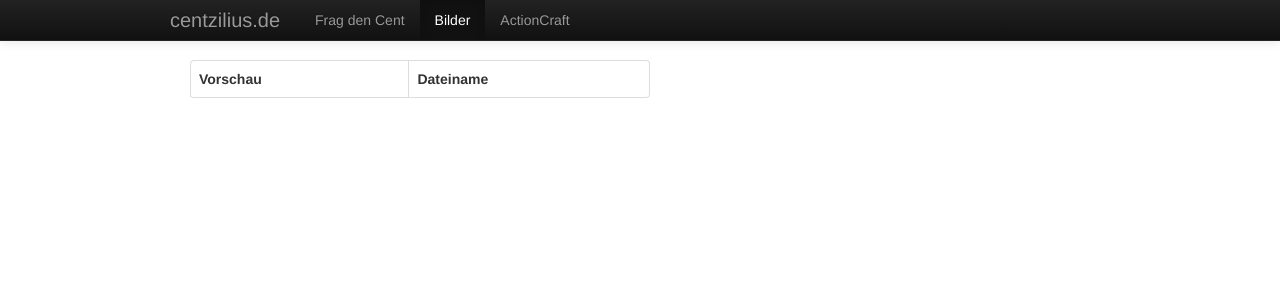
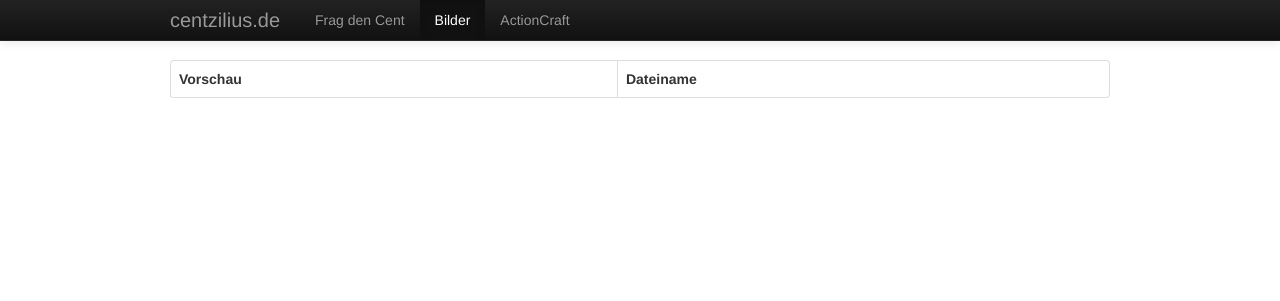
Before and after one commit to Centzilius/img.centzilius.de, a PHP site: page / in a window 1280 px wide. Shown: the top 301 px of the page. Run offline with PHP 8.4, Linux system fonts and the light colour scheme; lists and menus that the app fills with data are empty.

Commit message:
ok... now its a large table but it's centered

```diff
--- a/index.php
+++ b/index.php
@@ -24,7 +24,7 @@ if (isset($_GET['thumbnail'])) {
     $img=$createfunc($fn);
     $w=imagesx($img);
     $h=imagesy($img);
-    $nw=140; # 140px breit
+    $nw=200; # 140px breit
     $nh=floor($h*($nw/$w));
     $new=imagecreatetruecolor($nw,$nh);
     #imagealphablending($new, false);
@@ -67,9 +67,6 @@ if (isset($_GET['thumbnail'])) {
     </div>
   </div>
   <div class="container">
-    <div class="row">
-      <div class="span3">
-        <div class="span6">
     <table class="table table-bordered table-hover">
       <thead>
         <tr>
@@ -82,7 +79,7 @@ if (isset($_GET['thumbnail'])) {
 if ($h = opendir(__DIR__)) {
 	while (false !== ($e = readdir($h))) {
 		if ($e[0]!='.' && in_array(pathinfo($e,PATHINFO_EXTENSION),array("jpg","png","gif","jpeg"))) {
-			echo "<tr><td><img src=\"index.php?thumbnail=".$e."\" class=img-polaroid alt=Vorschaubild width=140></td><td><a href=\"$e\">$e</a></td></tr>".PHP_EOL;
+			echo "<tr><td><img src=\"index.php?thumbnail=".$e."\" class=img-polaroid alt=Vorschaubild width=200></td><td><a href=\"$e\">$e</a></td></tr>".PHP_EOL;
 		}
 	}
 } else {
@@ -92,8 +89,5 @@ if ($h = opendir(__DIR__)) {
       </tbody>
     </table>
   </div>
-      </div>
-    </div>
-  </div>
 </body>
 </html>
```
Lines whose indentation alone changed are shown as unchanged.
